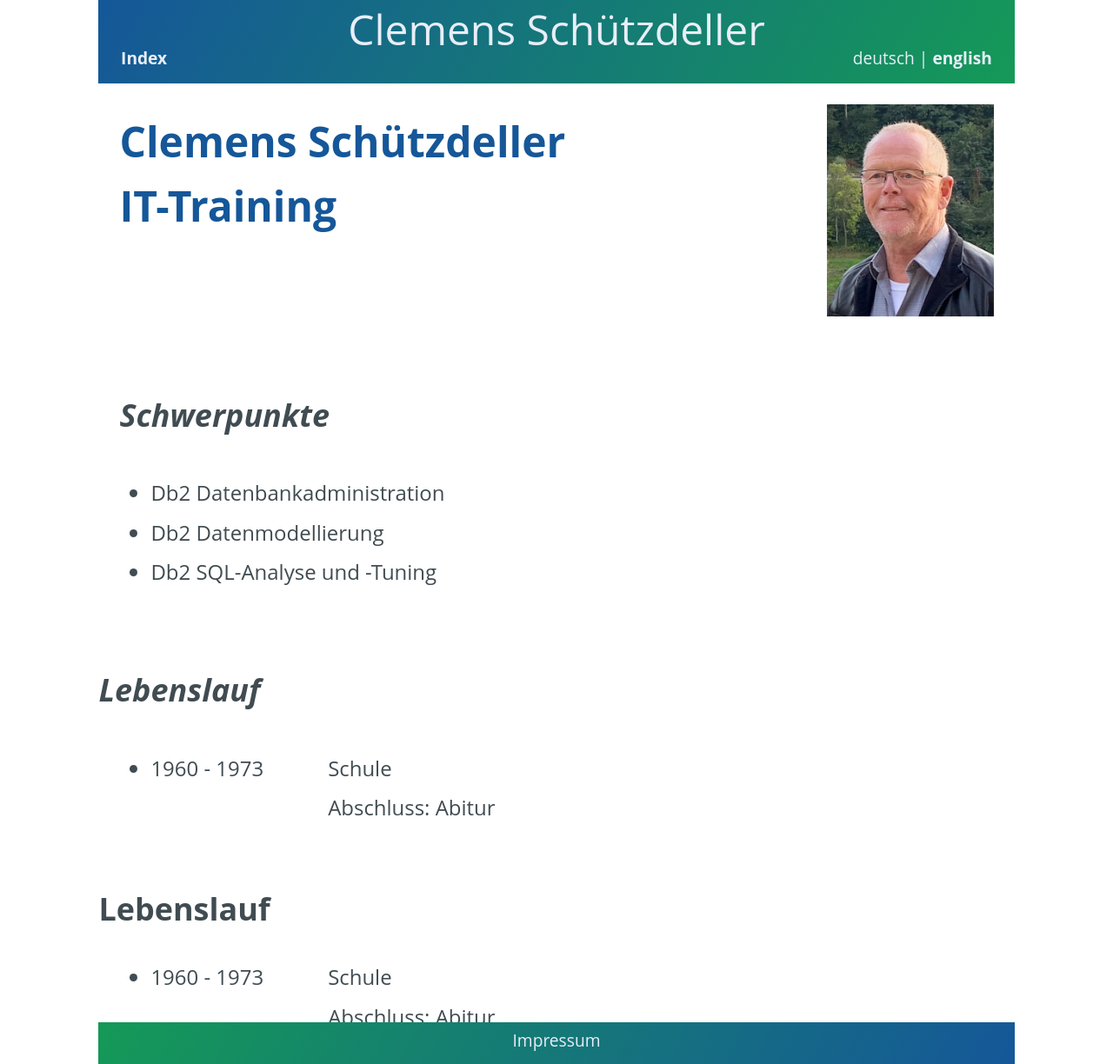
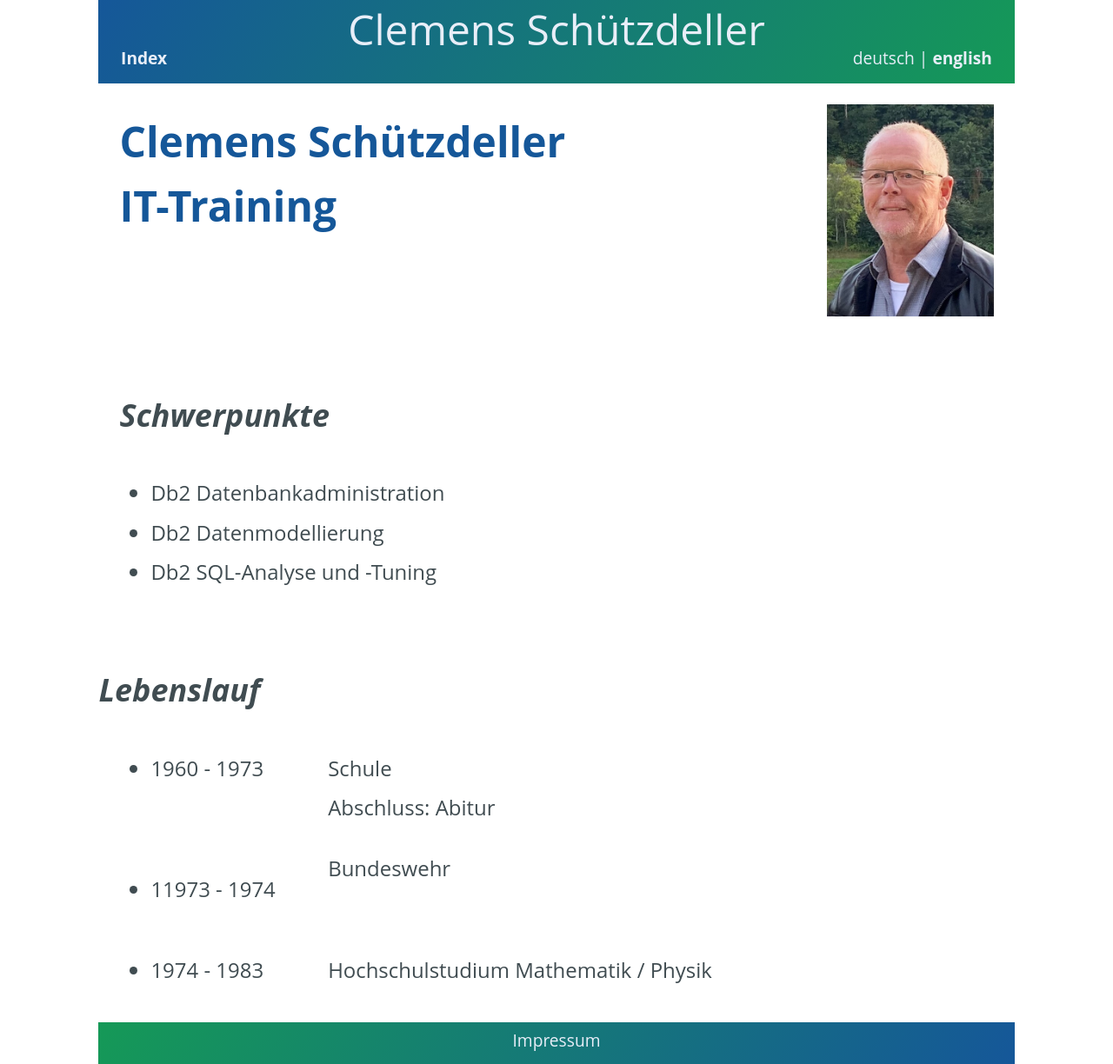
Before and after one commit to cs-LA/home, a Jekyll site: the page built from itTraining/Profile.md, in a window 1280 px wide. Shown: the whole page at 87% size. Built offline with Jekyll 4.4.1, drawn with Linux system fonts in a browser that asks for light colours; our own code applies the rules of GitHub Pages for plain Markdown files.

Commit message:
Update Profile.md

```diff
--- a/itTraining/Profile.md
+++ b/itTraining/Profile.md
@@ -25,29 +25,23 @@
   <div class="grid-2">
     <div class="gridTitle">Lebenslauf</div>
     <div class="hGrid">
-      <div class="grid-1">
-        <ul style="margin: 0;"><li>1960 - 1973</li></ul>
-      </div>
+      <div class="grid-1"><ul style="margin: 0;"><li>1960 - 1973</li></ul></div>
       <div class="grid-2">
         <p>Schule</p>
         <p>Abschluss: Abitur</p>
       </div>
+    <div class="gridBreak"></div>
+      <div class="grid-1"><ul><li>11973 - 1974</li></ul></div>
+      <div class="grid-2"><p>Bundeswehr</p></div>
+    <div class="gridBreak"></div>
+      <div class="grid-1"><ul style="margin: 0;"><li>1974 - 1983</li></ul></div>
+      <div class="grid-2"><p>Hochschulstudium Mathematik / Physik</p></div>
+    <div class="gridBreak"></div>
     </div>
   </div>
 <div class="gridBreak"></div>
 </div>
 
-<h3>Lebenslauf</h3>
-<div class="hGrid">
-  <div class="grid-1">
-    <ul style="margin: 0;"><li>1960 - 1973</li></ul>
-  </div>
-  <div class="grid-2">
-    <p>Schule</p>
-    <p>Abschluss: Abitur</p>
-  </div>
-<div class="gridBreak"></div>
-</div>
 
 
 
```
